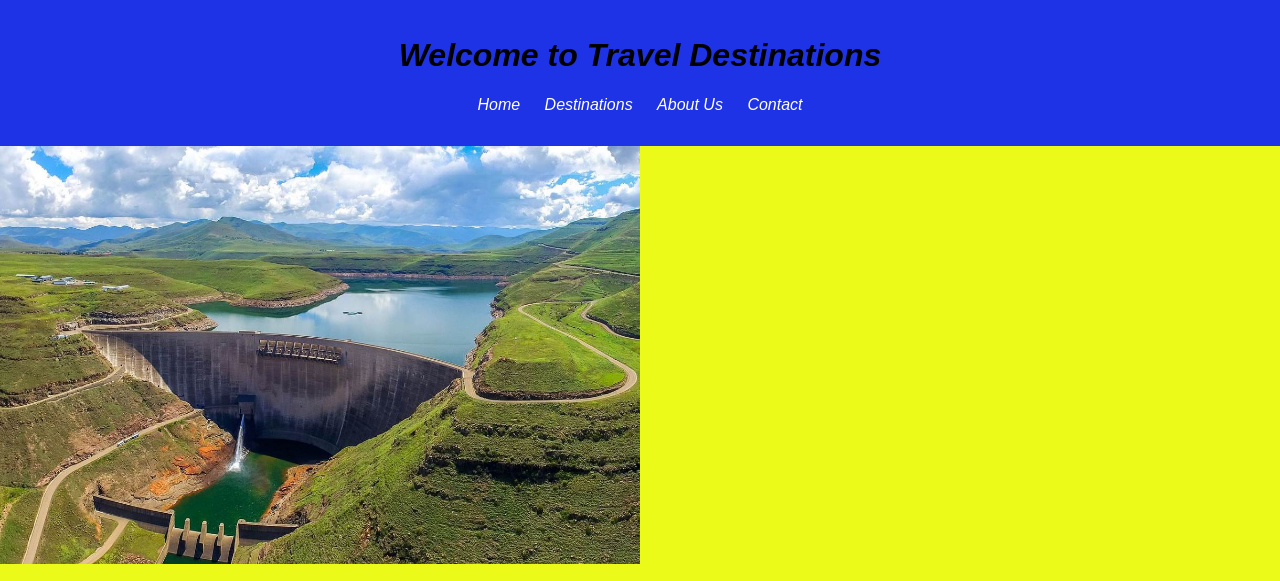
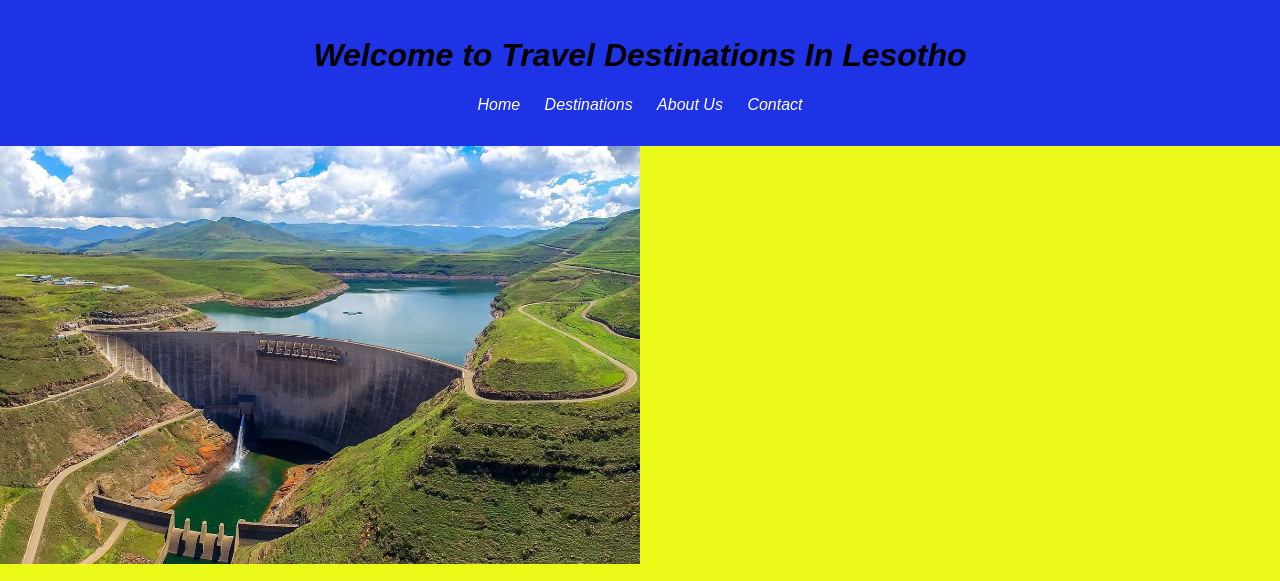
Before and after one commit to Makopoi/Ramonotsi.github.io, a plain HTML site: page index.html in a window 1280 px wide. Shown: the top 581 px of the page. Drawn offline with Linux system fonts and the light colour scheme.

Commit message:
Update index.html

```diff
--- a/index.html
+++ b/index.html
@@ -6,7 +6,7 @@
 </head>
 <body>
     <header>
-        <h1>Welcome to Travel Destinations</h1>
+        <h1>Welcome to Travel Destinations In Lesotho</h1>
         <nav>
             <ul>
                 <li><a href="index.html">Home</a></li>
```
